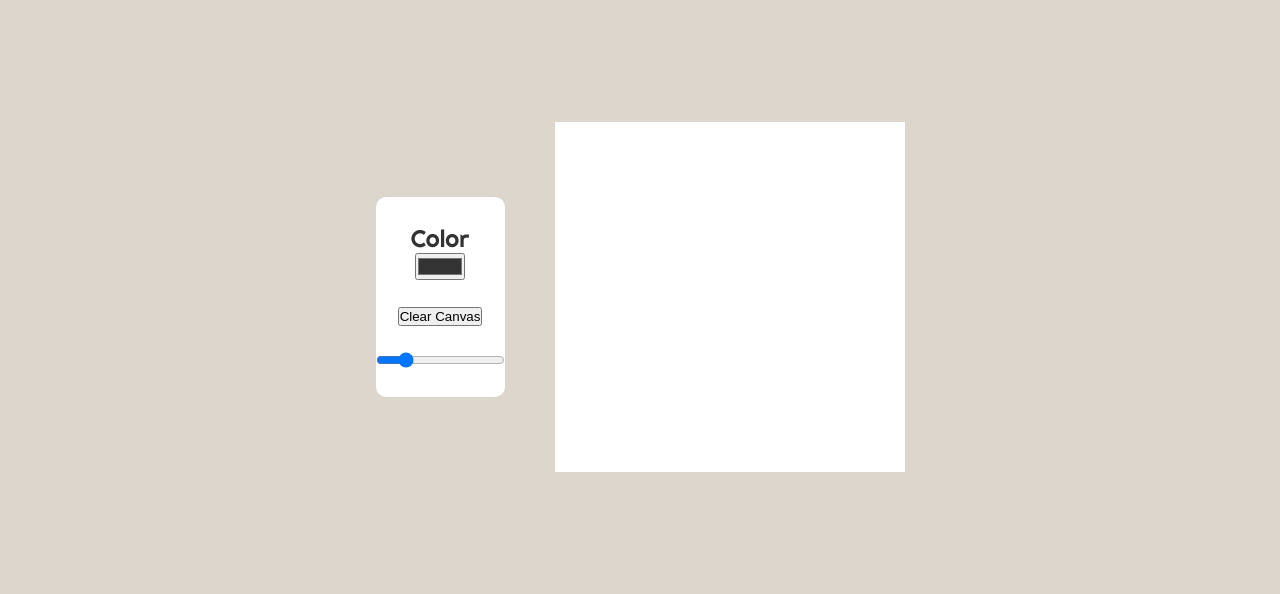
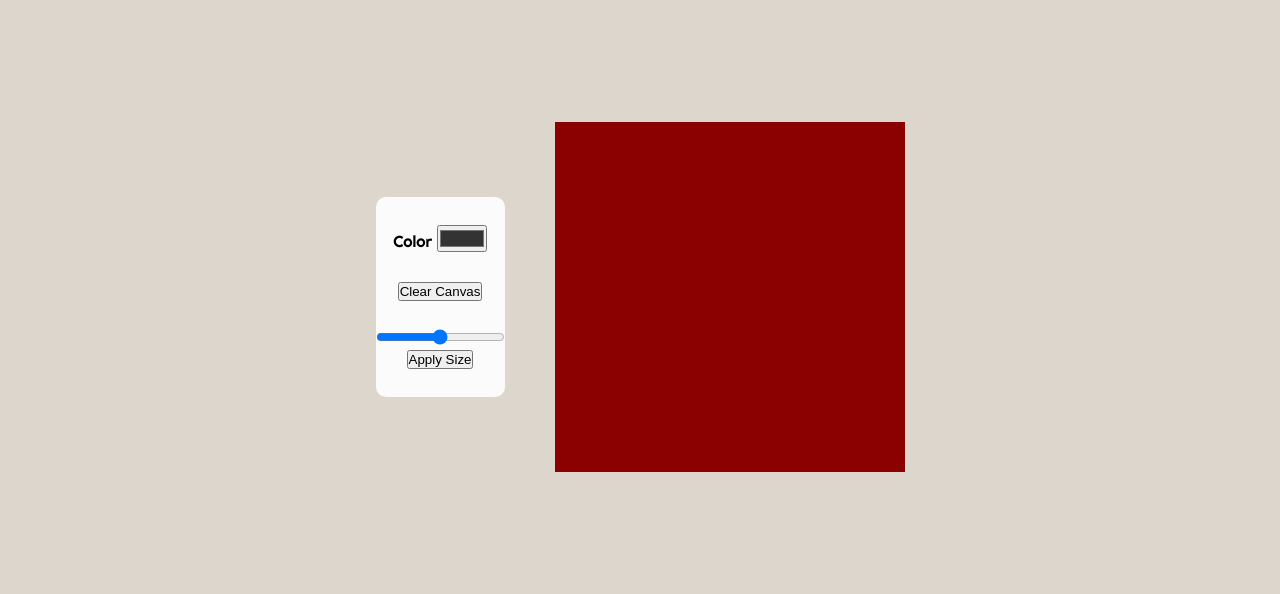
Before and after one commit to DCross13/odin-sketcher, a plain HTML site: page index.html in a window 1280 px wide. Shown: the part 103-697 px from the top of the page. Drawn offline with Linux system fonts and the light colour scheme.

Commit message:
Day 1 End
- Layout complete, working on actual sketching function in JS. Canvas setup function works well!

```diff
--- a/css/styles.css
+++ b/css/styles.css
@@ -31,7 +31,7 @@ body {
 
 .footer {
     display: flex;
-    gap: 32px;
+    gap: 16px;
 }
 
 .footer img {
@@ -47,9 +47,14 @@ body {
 }
 
 .grid.container {
+    display: flex;
+    justify-content: center;
+    align-items: center;
+    align-content: center;
+    flex-wrap: wrap;
     height: 350px;
     width: 350px;
-    background-color: white;
+    background-color: #fcfbfb;
 }
 
 .menu.container {
@@ -58,7 +63,7 @@ body {
     justify-content: space-evenly;
     align-items: center;
     height: 200px;
-    background-color: white;
+    background-color: #fcfbfb;
     border-radius: 10px;
     /* box-shadow: 5px 5px 10px #333; */
 }
@@ -71,6 +76,10 @@ body {
     color: #333;
 }
 
-
-
-/* MEDIA QUERIES */
+.grid.size {
+    display: flex;
+    flex-direction: column;
+    justify-content: center;
+    align-items: center;
+    gap: 5px;
+}
--- a/index.html
+++ b/index.html
@@ -12,7 +12,7 @@
         <div class="title bar">Etch-a-Sketch</div>
         <div class="content-wrapper">
             <div class="menu container">
-                <div class="color pick">
+                <div id="colorPick">
                     Color
                     <input type="color" value="#333333">
                 </div>
@@ -20,11 +20,11 @@
                     <button id="clearBtn">Clear Canvas</button>
                 </div>
                 <div class="grid size">
-                    <input type="range" min="8" max="128" value="32" class="slider" id="gridSizeSlider">
+                    <input type="range" min="8" max="20" value="14" class="slider" id="gridSizeSlider">
+                    <button id="sizeApply" class="buttons">Apply Size</button>
                 </div>
             </div>
             <div class="grid container">
-
             </div>
         </div>
         <div class="footer bar">
--- a/js/script.js
+++ b/js/script.js
@@ -0,0 +1,47 @@
+//create DOM objects
+const grid = document.querySelector(".grid.container");
+const slider = document.querySelector(".slider");
+const applySizeBtn = document.querySelector("#sizeApply");
+const colorPick = document.querySelector("#colorPick");
+
+//create event listeners
+applySizeBtn.addEventListener("click", () => {createCanvas(slider.value)});
+
+grid.addEventListener("mouseenter", () => {darkenSquare()});
+
+//console.log(slider.value);
+
+createCanvas(slider.value); //create initial canvas
+
+function setSquareSize()
+{
+    let size = grid.clientHeight/slider.value;
+    //console.log(Math.floor(size));
+    return Math.floor(size);
+}
+
+// console.log(setSquareSize())
+
+function createCanvas(val)
+{
+    //console.log("running");
+    grid.innerHTML = "";
+
+    for (let i = 0; i < val*val; i++)
+    {
+        const square = document.createElement("div");
+        square.classList.add("square");
+        square.style.backgroundColor = "darkred";
+        square.style.margin = "0";
+        square.style.minHeight = setSquareSize() + "px";
+        square.style.minWidth = setSquareSize() + "px";
+        grid.appendChild(square);
+    }
+}
+
+function darkenSquare()
+{
+    console.log("running");
+    const square = document.querySelectorAll("square")
+    square.backgroundColor = "#333333";
+}
```
